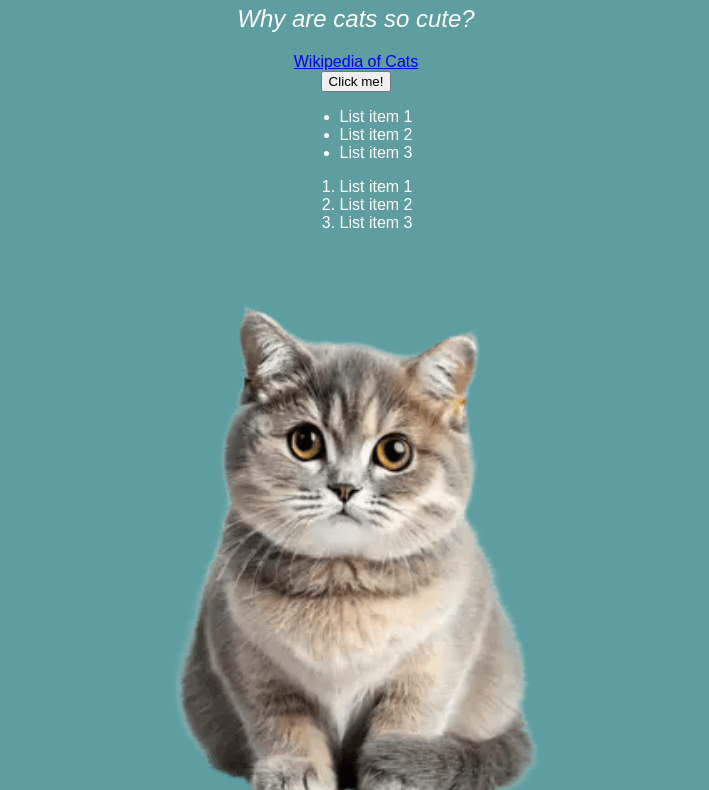
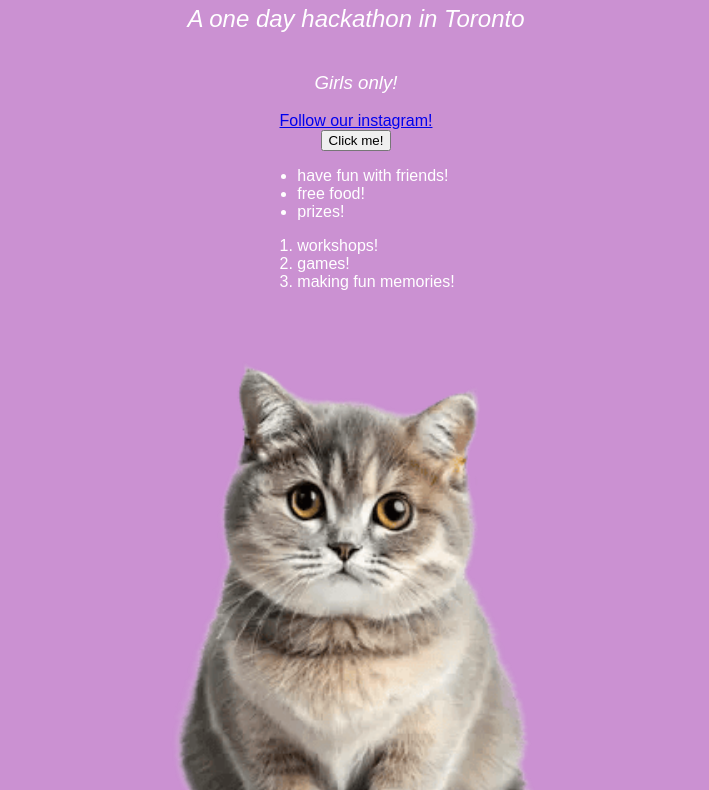
Before and after one commit to nishkabhatt/basic.html.website, a plain HTML site: page index.html in a window 1280 px wide. Shown: the part 152-942 px from the top of the page, without its empty margins (284-993 px from the left). Drawn offline with Linux system fonts and the light colour scheme.

Commit message:
Sunbeam Promo website made with html, css and js

```diff
--- a/index.html
+++ b/index.html
@@ -9,20 +9,22 @@
   <body>
     <header></header>
     <main>
-      <h1>Cute Vermont Cats</h1>
-      <h2>Why are cats so cute?</h2>
-      <a href="https://en.wikipedia.org/wiki/Cat">Wikipedia of Cats</a>
+      <h1>Join Sunbeam Toronto</h1>
+      <h2>A one day hackathon in Toronto</h2>
+      <h3>Girls only!</h3>
+      <a href="https://www.instagram.com/sunbeam.toronto/">Follow our instagram!</a>
+
       <button onclick="ClickHello()">Click me!</button>
       <div>
         <ul>
-          <li>List item 1</li>
-          <li>List item 2</li>
-          <li>List item 3</li>
+          <li>have fun with friends!</li>
+          <li>free food!</li>
+          <li>prizes!</li>
         </ul>
         <ol>
-          <li>List item 1</li>
-          <li>List item 2</li>
-          <li>List item 3</li>
+          <li>workshops!</li>
+          <li>games!</li>
+          <li>making fun memories!</li>
         </ol>
       </div>
       <img src="./imgs/cat.png" alt="cat" />
--- a/script.js
+++ b/script.js
@@ -1,3 +1,3 @@
 function ClickHello() {
-  alert("Hello");
+  alert("Sign up now!");
 }
--- a/styles.css
+++ b/styles.css
@@ -10,7 +10,7 @@ main {
 }
 
 body {
-  background-color: cadetblue;
+  background-color: rgb(203, 145, 210);
   color: white;
 }
 
@@ -25,6 +25,11 @@ h2 {
   font-weight: 500;
 }
 
+h3 {
+  font-style: italic;
+  font-weight: 400;
+}
+
 img {
   width: 600px;
   border-radius: 20px;
```
